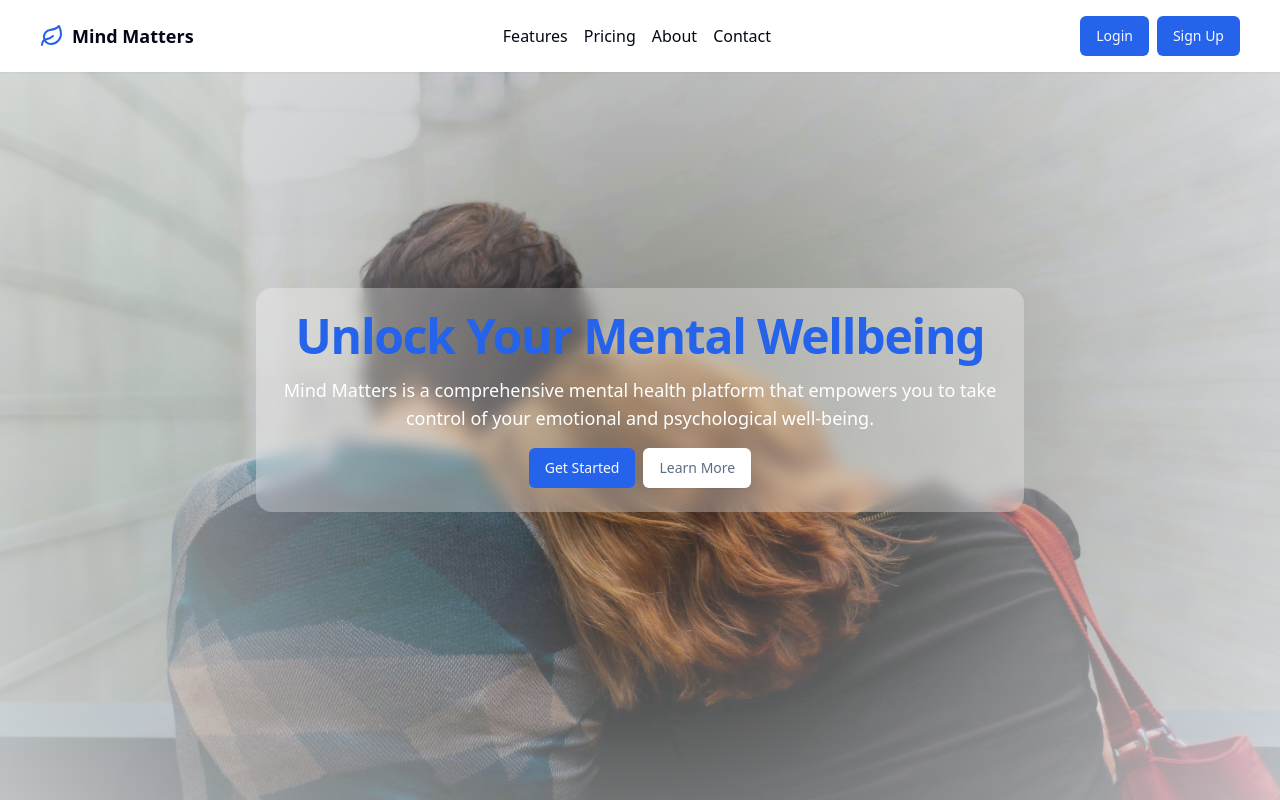
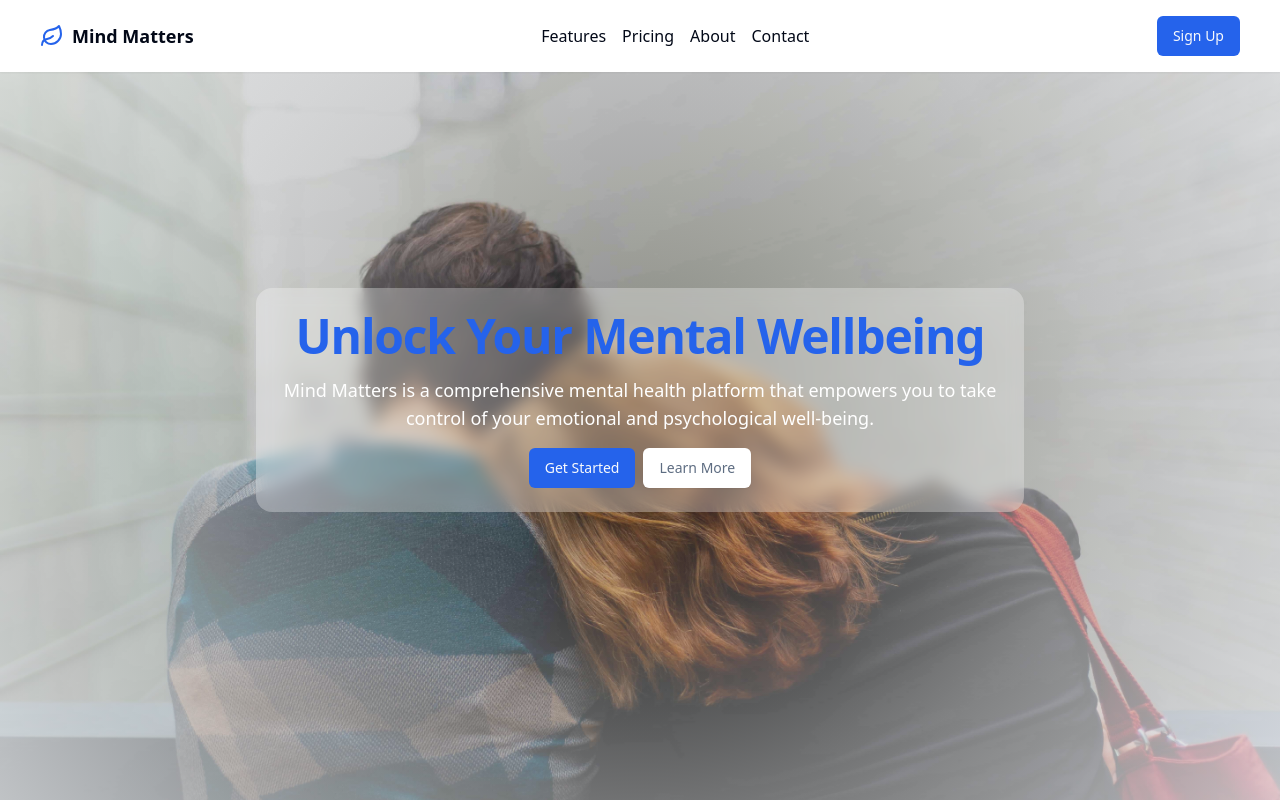
Before and after one commit to Rishabh763/Final-Year-Project, a React (Create React App) app: page / in a window 1280 px wide. Shown: the top 800 px of the page. Built offline with nearby package versions, Linux system fonts and the light colour scheme.

Commit message:
form update

```diff
--- a/src/pages/Home.js
+++ b/src/pages/Home.js
@@ -76,11 +76,11 @@ function Home({ handleDiseaseSelect }) {
               </NavLink>
             </nav>
             <div className="flex items-center gap-2">
-              <Link to="/login">
+              {/* <Link to="/login">
                 <button className="inline-flex items-center justify-center whitespace-nowrap rounded-md text-sm font-medium ring-offset-background transition-colors focus-visible:outline-none focus-visible:ring-2 focus-visible:ring-ring focus-visible:ring-offset-2 disabled:pointer-events-none disabled:opacity-50 bg-primary text-primary-foreground hover:bg-primary/90 h-10 px-4 py-2">
                   Login
                 </button>
-              </Link>
+              </Link> */}
               <Link to="/signup">
                 <button className="inline-flex items-center justify-center whitespace-nowrap rounded-md text-sm font-medium ring-offset-background transition-colors focus-visible:outline-none focus-visible:ring-2 focus-visible:ring-ring focus-visible:ring-offset-2 disabled:pointer-events-none disabled:opacity-50 bg-primary text-primary-foreground hover:bg-primary/90 h-10 px-4 py-2">
                   Sign Up
--- a/src/pages/Test.js
+++ b/src/pages/Test.js
@@ -108,7 +108,7 @@ function Test() {
                           {...register(`question_${currentQuestion}`, {
                             required: "Please select an option.",
                           })}
-                          className="absolute top-1/2 left-4 -translate-y-1/2"
+                          className="absolute top-1/2 left-2 md:left-4 -translate-y-1/2"
                         />
                         {option}
                       </label>
```
